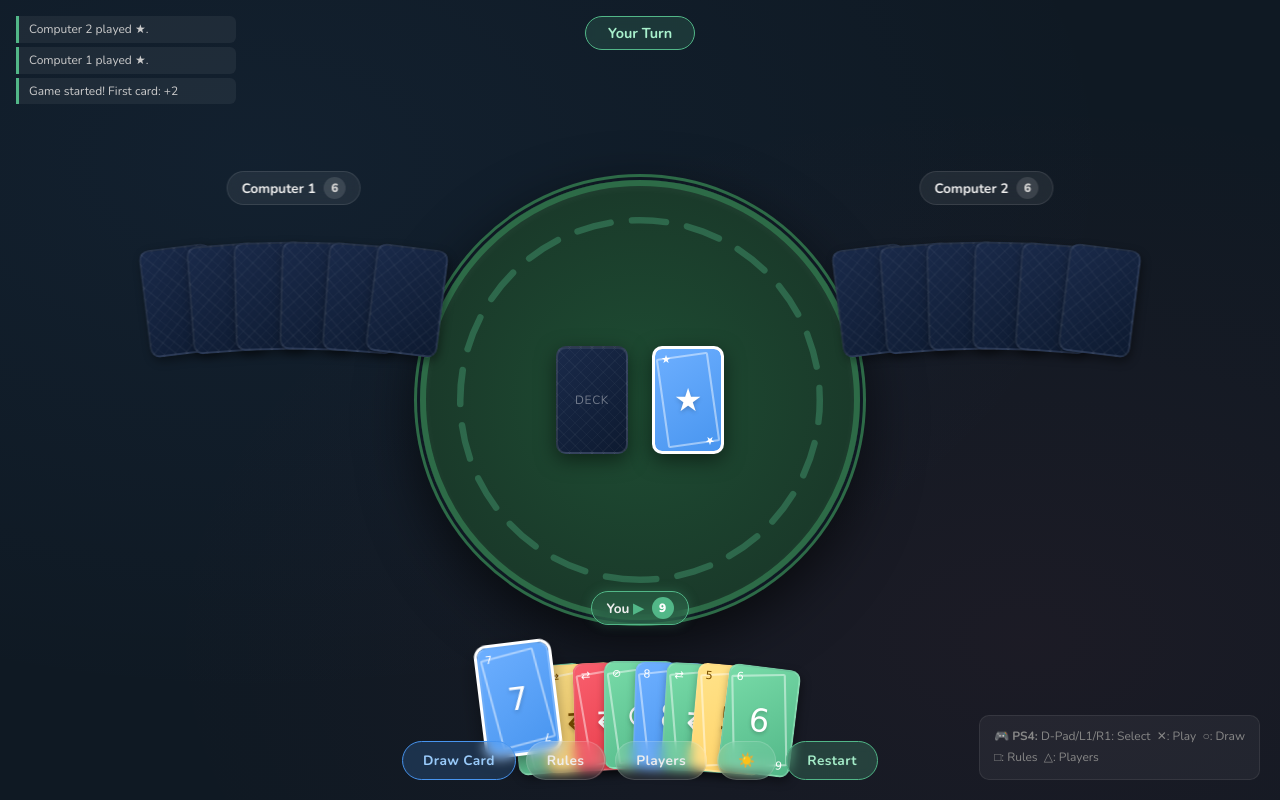
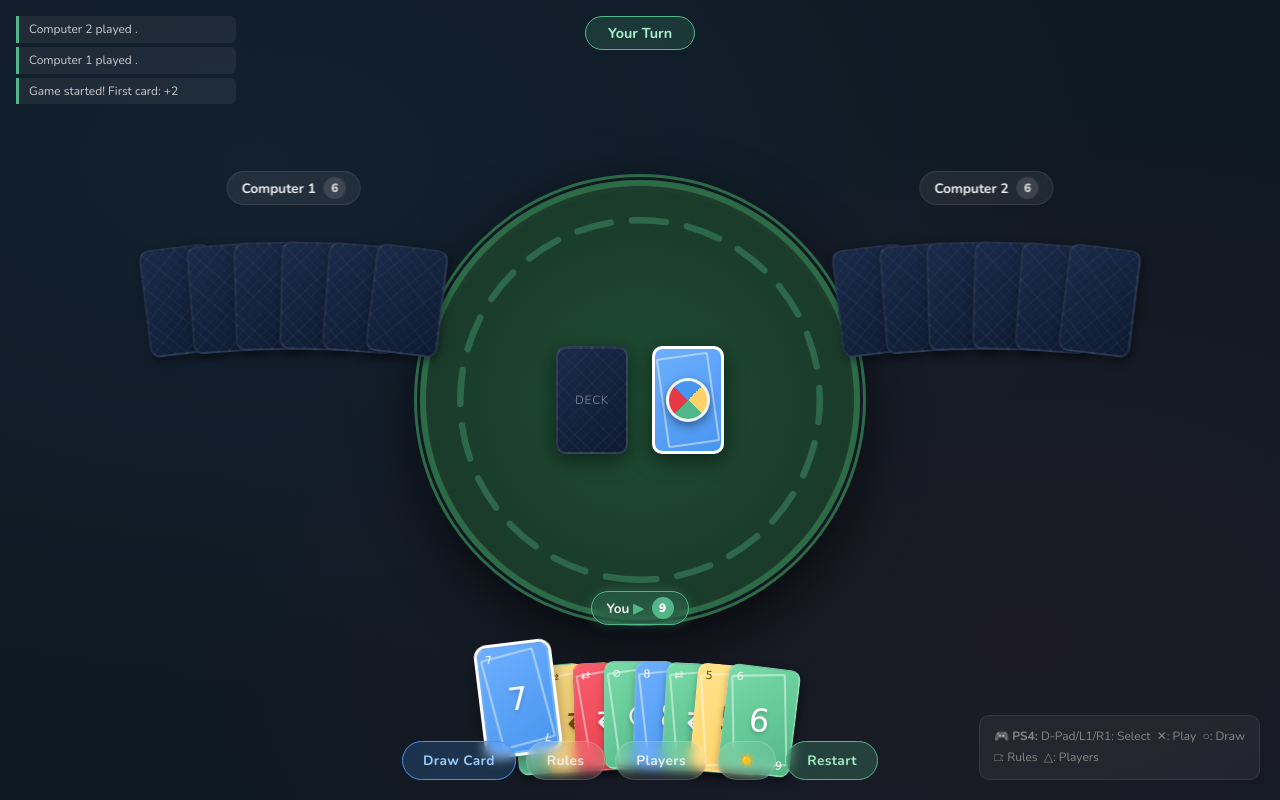
Before and after one commit to GrishaAngelovGH/Card-Color-Match-Game, a plain HTML site: page index.html in a window 1280 px wide. Drawn offline with nearby package versions, Linux system fonts and the light colour scheme; a web font is replaced by a local one.

Commit message:
Enhance wild card visuals

```diff
--- a/style.css
+++ b/style.css
@@ -242,8 +242,17 @@ body {
   content: '+2';
 }
 
+.icon-wild {
+  width: 44px;
+  height: 44px;
+  border-radius: 50%;
+  background: conic-gradient(from 45deg, var(--yellow) 0 25%, var(--green) 25% 50%, var(--red) 50% 75%, var(--blue) 75% 100%);
+  border: 3px solid rgba(255, 255, 255, 0.9);
+  box-shadow: 0 4px 10px rgba(0, 0, 0, 0.4);
+}
+
 .icon-wild::after {
-  content: '★';
+  display: none;
 }
 
 .icon-draw4::after {
--- a/ui.js
+++ b/ui.js
@@ -10,7 +10,7 @@ function cardLabel(card) {
   if (v === VALUES.SKIP) return '⊘';
   if (v === VALUES.REVERSE) return '⇄';
   if (v === VALUES.DRAW_TWO) return '+2';
-  if (v === VALUES.WILD) return '★';
+  if (v === VALUES.WILD) return '';
   if (v === VALUES.WILD_DRAW_FOUR) return '+4';
   return v;
 }
```
